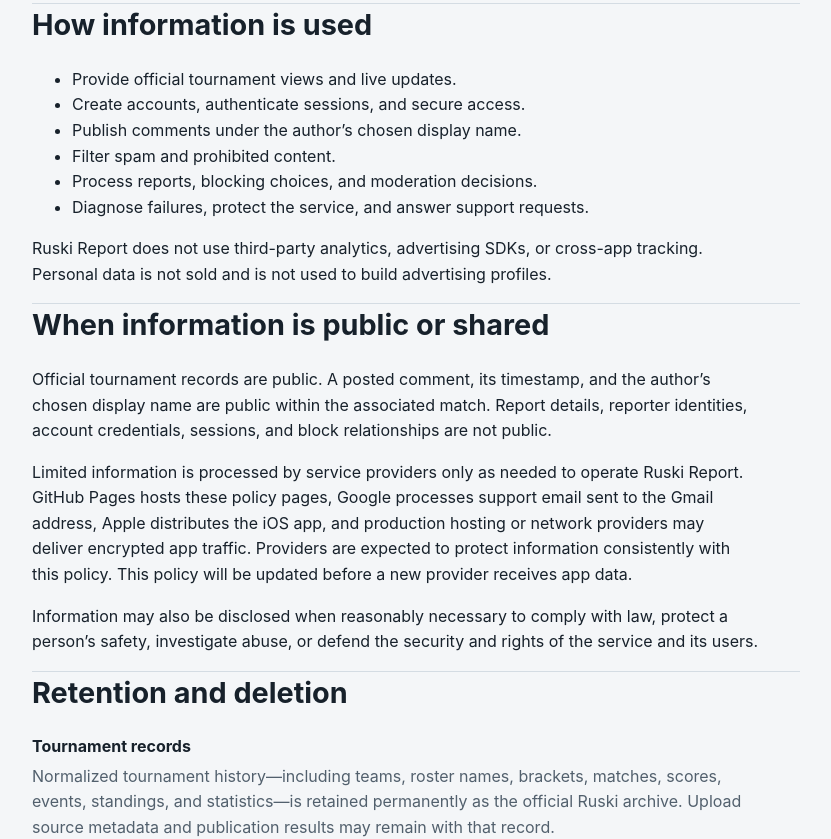
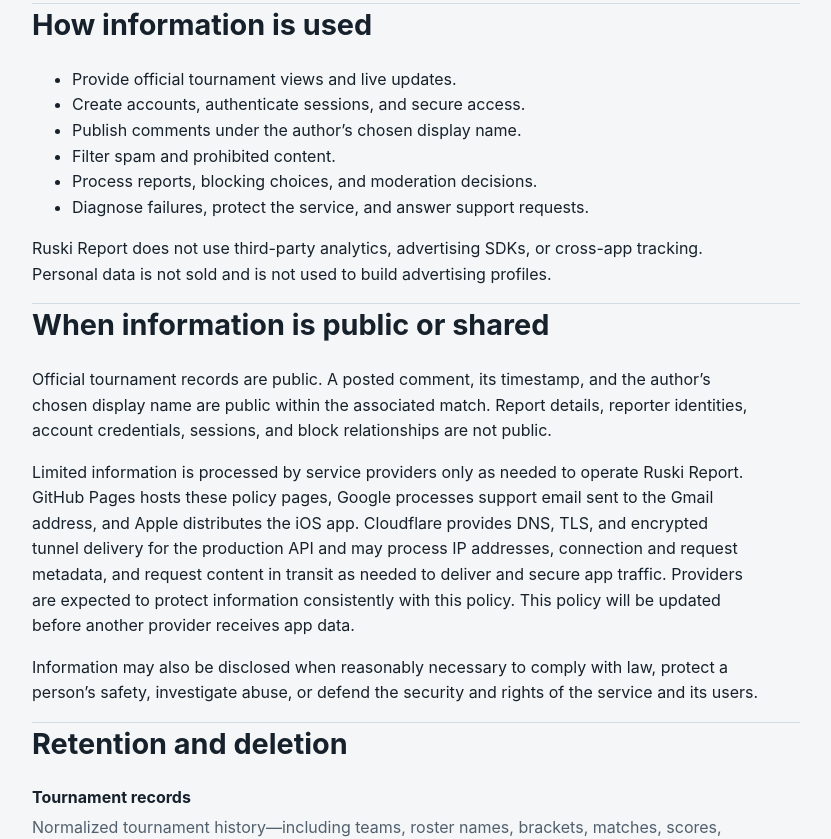
Before and after one commit to EmilioG2004/Ruski-Report, a plain HTML site: page docs/public/privacy/index.html in a window 1280 px wide. Shown: the part 1752-2591 px from the top of the page, without its empty margins (224-1055 px from the left). Drawn offline with Linux system fonts and the light colour scheme.

Commit message:
ISSUE 36: Record Cloudflare data handling

```diff
--- a/docs/public/privacy/index.html
+++ b/docs/public/privacy/index.html
@@ -35,7 +35,8 @@
         support.
       </p>
       <p class="meta">
-        Effective and last updated: July 24, 2026 · Policy owner: Emilio Garcia
+        Effective: July 24, 2026 · Last updated: August 16, 2026 · Policy owner:
+        Emilio Garcia
       </p>
 
       <aside class="notice">
@@ -146,11 +147,13 @@
         <p>
           Limited information is processed by service providers only as needed
           to operate Ruski Report. GitHub Pages hosts these policy pages, Google
-          processes support email sent to the Gmail address, Apple distributes
-          the iOS app, and production hosting or network providers may deliver
-          encrypted app traffic. Providers are expected to protect information
-          consistently with this policy. This policy will be updated before a
-          new provider receives app data.
+          processes support email sent to the Gmail address, and Apple
+          distributes the iOS app. Cloudflare provides DNS, TLS, and encrypted
+          tunnel delivery for the production API and may process IP addresses,
+          connection and request metadata, and request content in transit as
+          needed to deliver and secure app traffic. Providers are expected to
+          protect information consistently with this policy. This policy will
+          be updated before another provider receives app data.
         </p>
         <p>
           Information may also be disclosed when reasonably necessary to
```
Also changed, not shown: docs/privacy-data-handling.md (+5 -4 lines).
